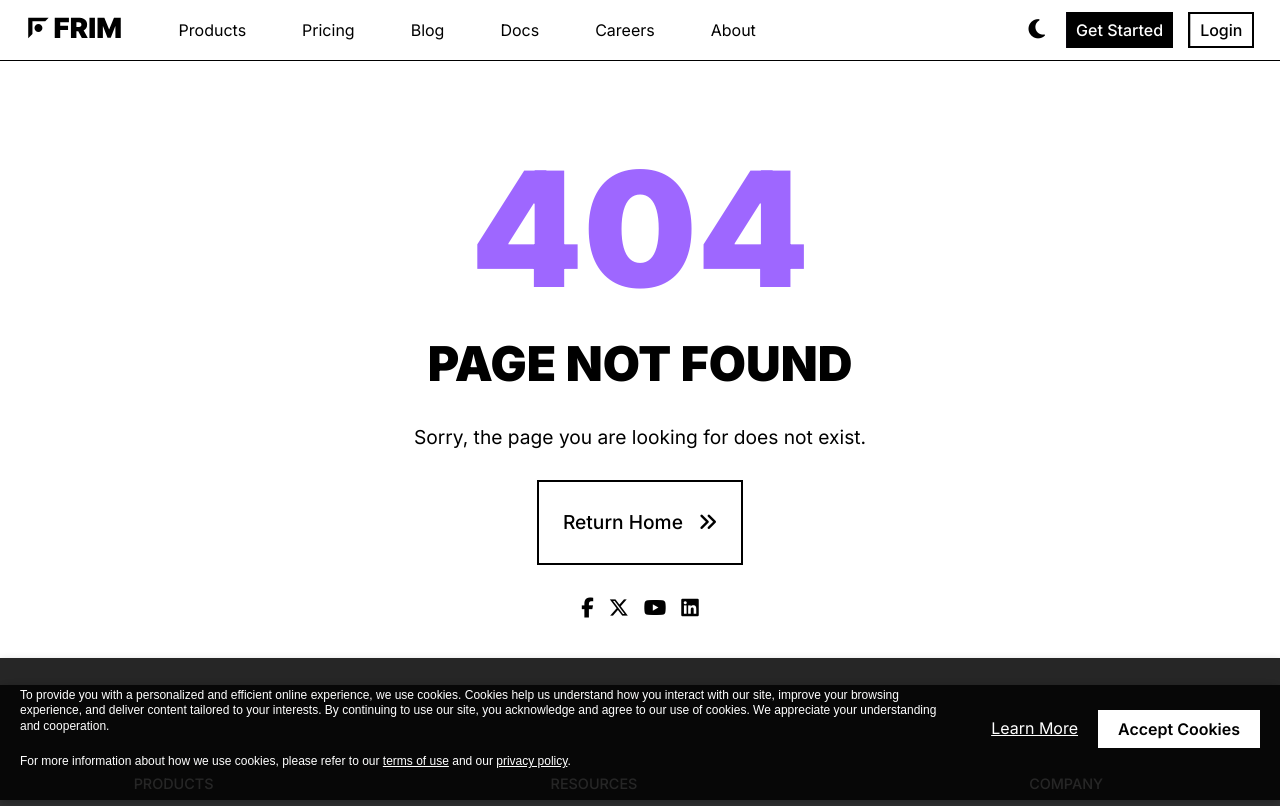
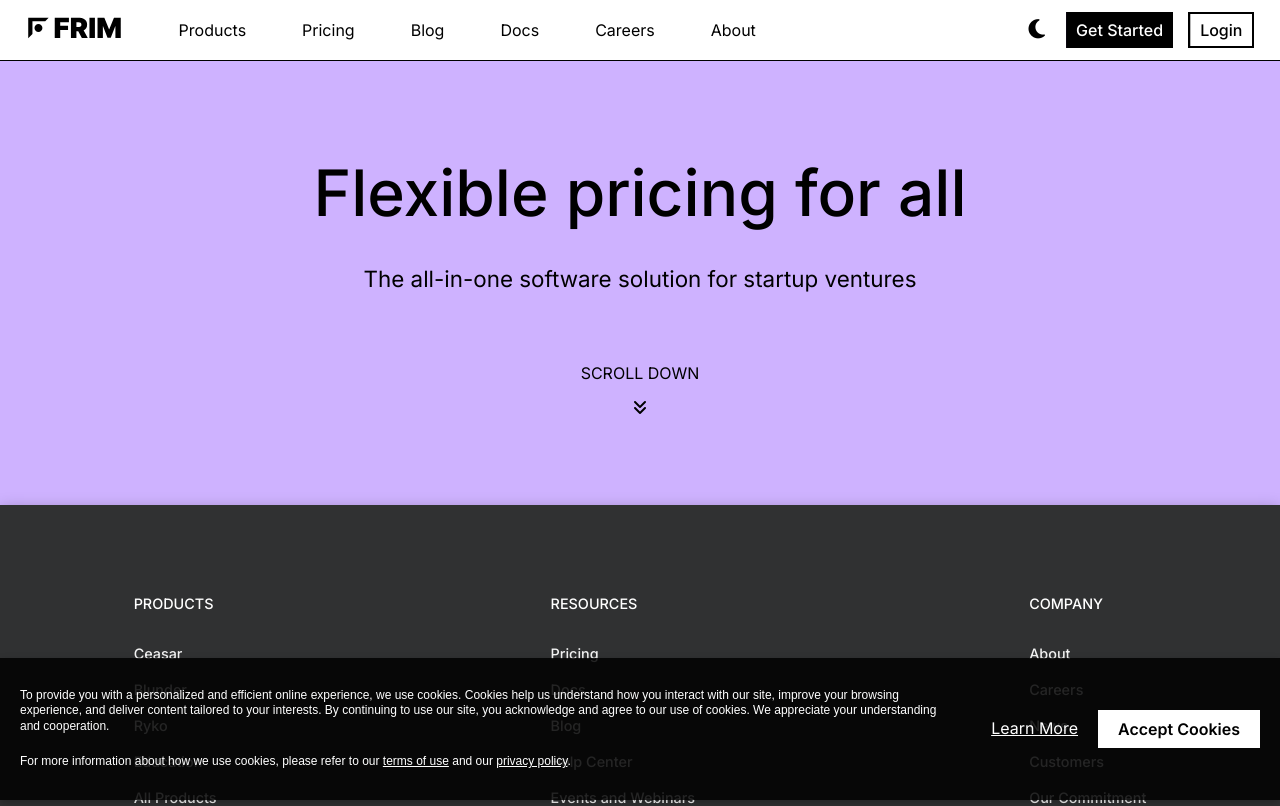
Before and after one commit to fconiglione/frim, a React (Create React App) app in the folder Client/: page /pricing in a window 1280 px wide. Shown: the top 806 px of the page. Built offline with nearby package versions, Linux system fonts and the light colour scheme; a web font is replaced by a local one.

Commit message:
pricing-masthead complete

```diff
--- a/Client/src/assets/styles/index.css
+++ b/Client/src/assets/styles/index.css
@@ -2100,3 +2100,53 @@
 .error-message.visible {
     display: flex;
 }
+
+/* Pricing (.pricing) */
+
+/* Pricing masthead (.pricing-masthead) */
+
+.pricing-masthead {
+    display: flex;
+    align-items: center;
+    justify-content: center;
+    flex-direction: column;
+    gap: 30px;
+    padding: 90px 0;
+    background-color: #ceb2ff;
+}
+.pricing-masthead h1, .pricing-masthead p, .pricing-masthead a {
+    margin: 0;
+    text-align: center;
+}
+.pricing-masthead h1 {
+    font-size: 4em;
+    font-weight: 500;
+}
+.pricing-masthead p {
+    font-size: 1.4em;
+    font-weight: 400;
+}
+@media screen and (max-width: 1119px) {
+    .pricing-masthead {
+        flex-direction: column;
+        padding: 70px 3%;
+    }
+    .pricing-masthead h1 {
+        font-size: clamp(48px,7vw,84px);
+    }
+    .pricing-masthead p {
+        font-size: clamp(20px,2vw,40px);
+    }
+}
+.scroll-down-btn {
+    display: flex;
+    flex-direction: column;
+    text-decoration: none;
+    color: #000000;
+    gap: 15px;
+    padding-top: 40px;
+    transition: transform 0.4s ease-out;
+}
+.scroll-down-btn:hover {
+    transform: translateY(10px);
+}
--- a/Client/src/config/App.js
+++ b/Client/src/config/App.js
@@ -10,6 +10,7 @@ import Error404 from "../pages/error";
 import Careers from "../pages/careers";
 import ScrollToTopButton from "../components/ScrollToTopButton";
 import CookieBanner from '../components/CookieBanner';
+import Pricing from "../pages/pricing";
 
 function App() {
   return (
@@ -39,6 +40,7 @@ function AppContent() {
     <div>
       {displaySelectItems() && <Header />}
       <Routes>
+        <Route path="/pricing" element={<Pricing />} />
         <Route path="/careers" element={<Careers />} />
         <Route path="/privacy-policy" element={<PrivacyPolicy />} />
         <Route path="/terms-of-use" element={<TermsOfUse />} />
--- /dev/null
+++ b/Client/src/pages/pricing.js
@@ -0,0 +1,29 @@
+import react, { useEffect } from 'react';
+
+const Pricing = () => {
+    const pageTitle = "Pricing";
+
+    useEffect(() => {
+        document.title = `${pageTitle} | Frim`;
+    }, [pageTitle]);
+    return (
+        <main className="pricing">
+            <section className="pricing-masthead">
+                <div>
+                    <h1>Flexible pricing for all</h1>
+                </div>
+                <div>
+                    <p>The all-in-one software solution for startup ventures</p>
+                </div>
+                <div>
+                    <a className="scroll-down-btn" href="#featured-prices">
+                        <span>SCROLL DOWN</span>
+                        <i class="fa-solid fa-angles-down"></i>
+                    </a>
+                </div>
+            </section>
+        </main>
+    );
+}
+
+export default Pricing;
```
